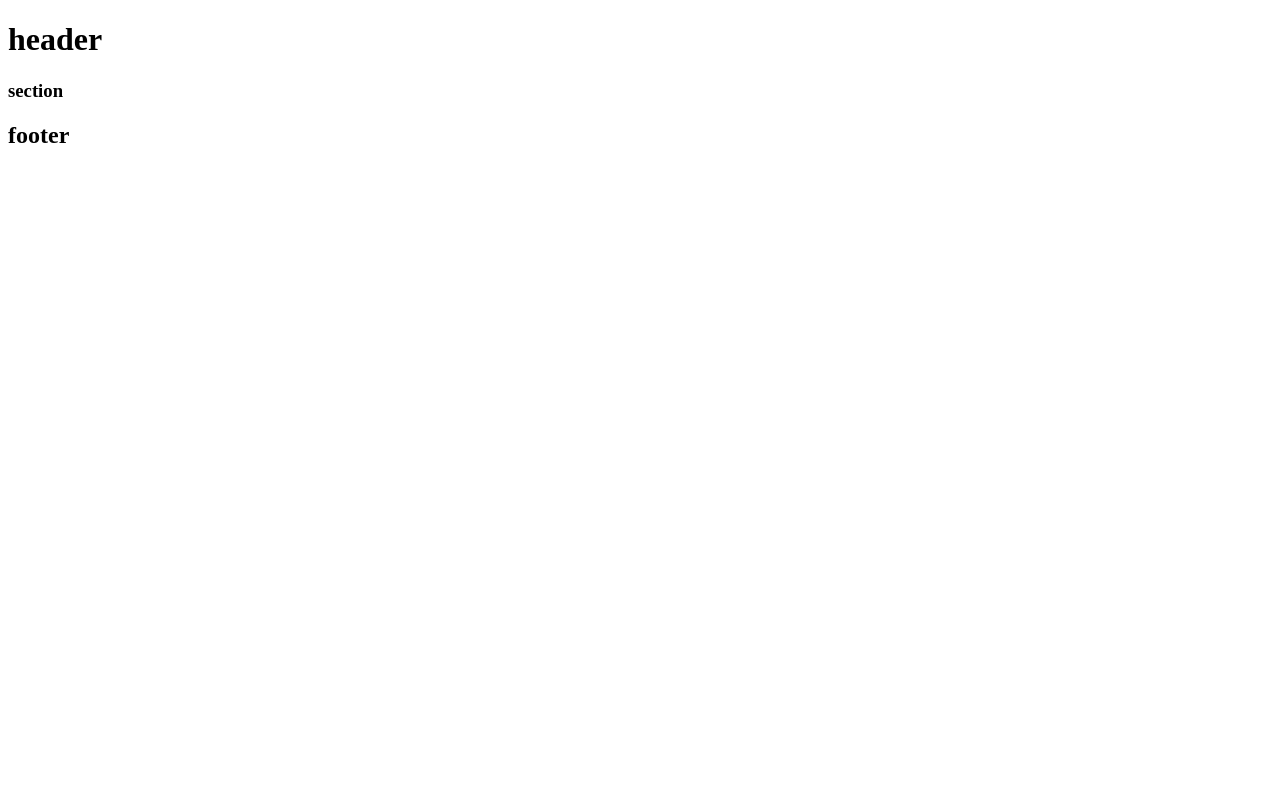
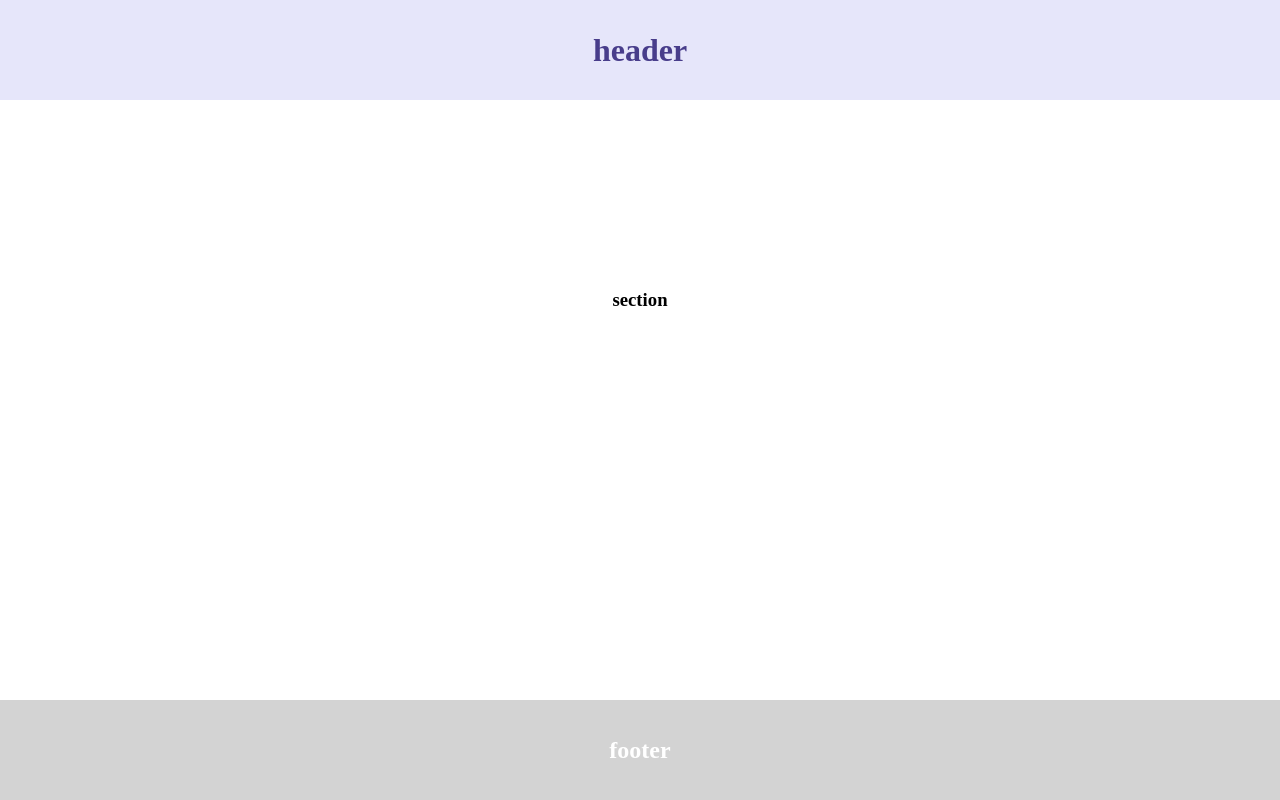
Before and after one commit to kylee2023/git-test, a plain HTML site: page index.html in a window 1280 px wide. Drawn offline with Linux system fonts and the light colour scheme.

Commit message:
second commit

```diff
--- /dev/null
+++ b/css/style.css
@@ -0,0 +1,39 @@
+@charset "utf-8";
+
+* {
+    margin: 0;
+    padding: 0;
+}
+header {
+    width: 100%;
+    height: 100px;
+
+    background-color: lavender;
+    text-align: center;
+}
+header h1 {
+    color: darkslateblue;
+    line-height: 100px;
+}
+
+section {}
+section h3 {
+    text-align: center;
+    line-height: 400px;
+}
+
+
+footer {
+    width: 100%;
+    height: 100px;
+
+    position: fixed;
+    bottom: 0;
+
+    background-color: lightgray;
+}
+footer h2 {
+    text-align: center;
+    line-height: 100px;
+    color: white;
+}
--- a/index.html
+++ b/index.html
@@ -4,6 +4,7 @@
     <meta charset="UTF-8">
     <meta name="viewport" content="width=device-width, initial-scale=1.0">
     <title>git test</title>
+    <link rel="stylesheet" href="./css/style.css">
 </head>
 <body>
     <header>
```
